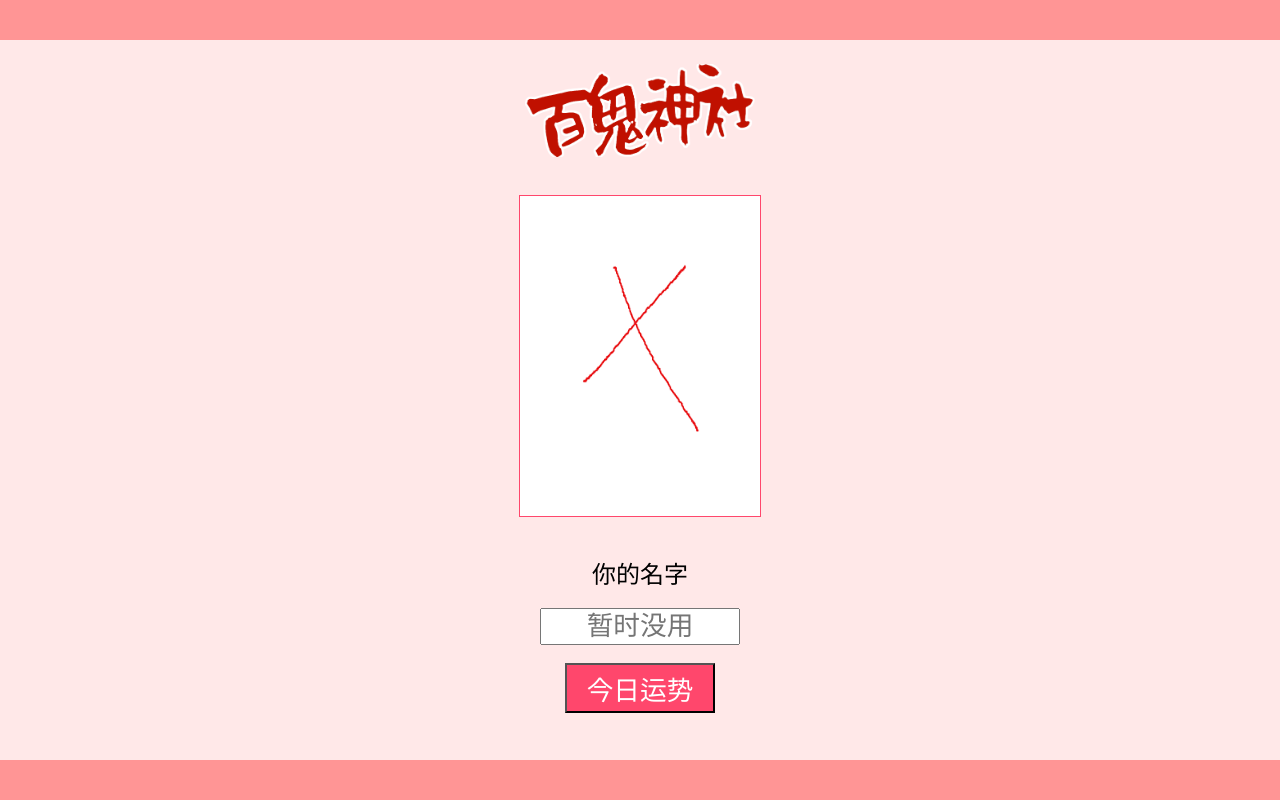
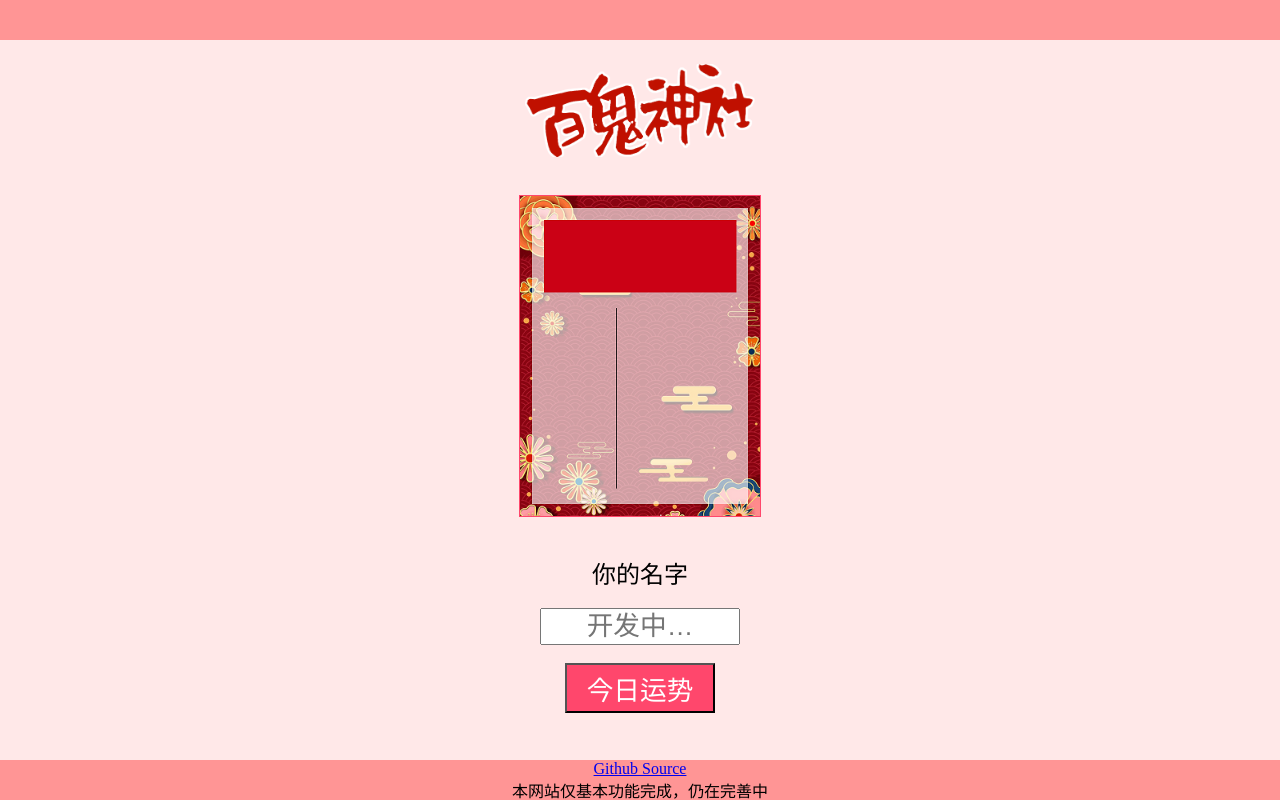
Before and after one commit to Kotori815/Nakiri-Fortune, a Flask app: page / in a window 1280 px wide. Run offline with Flask 2, Linux system fonts and the light colour scheme.

Commit message:
finalize

```diff
--- a/app.py
+++ b/app.py
@@ -26,6 +26,7 @@
 TEXT_FILE = readJson("text.json")
 # general background image
 BACKGROUND_IMG = Image.open(os.path.join(RES_FOLDER, "background.png"))
+goutu_list = [Image.open(os.path.join(GOUTU_FOLDER, goutu)) for goutu in os.listdir(GOUTU_FOLDER)]
 
 # defining api
 @app.route('/', methods=['GET'])
@@ -34,10 +35,12 @@
 
 @app.route('/generate', methods=['POST'])
 def generate():
-    name = request.form['name']
+    if len(request.form['name']):
+        with open("logger", "a", encoding="utf-8") as f:
+            f.write("username: {}\n".format(request.form['name']))
 
-    fortune = generateFortune(FORTUNE_FILE, TEXT_FILE)
-    result = drawImage(BACKGROUND_IMG, fortune)
+    fortune = generateFortune(FORTUNE_FILE, len(goutu_list), TEXT_FILE)
+    result = drawImage(BACKGROUND_IMG, goutu_list[fortune['goutu']], fortune)
     dataUrl = PILImage2Base64(result)
 
     return jsonify({'code': 0,
--- a/templates/index.html
+++ b/templates/index.html
@@ -4,6 +4,7 @@
     <title>Nakiri Fortune</title>
     <link type="text/css" rel="stylesheet" href="static/css/style.css"/>
     <script src="http://code.jquery.com/jquery-latest.js"></script>
+    <link rel="icon" href="static/img/favicon.ico"/>
 </html>
 <body>
     <div class="stripe top"></div>
@@ -18,7 +19,7 @@
     <div class="main-div">
         <div>
             <label id="name-label">你的名字</label><br><br>
-            <input type="" name="name" id="name-input" size="7" maxlength="7" placeholder="暂时没用"><br><br>
+            <input type="" name="name" id="name-input" size="10" maxlength="10" placeholder="开发中…"><br><br>
             <input type="button" id='sub-btn' value='今日运势' onclick="submit()">
         </div>
         <script>function submit(){
@@ -40,7 +41,13 @@
         }</script>
         <script>$("#sub-btn").click(()=>{$("#sub-btn").val('生成中…')})</script>
     </div>
+
+    <div></div>
+
     <br><br>
 
-    <div class="stripe bottom"></div>
+    <div class="stripe bottom">
+        <a href="https://github.com/Kotori815/Nakiri-Fortune">Github Source</a><br>
+        本网站仅基本功能完成，仍在完善中
+    </div>
 </body>
--- a/util.py
+++ b/util.py
@@ -14,7 +14,7 @@
 
 # goutu / GOUTU refers to the paintings of nakiri-ayame
 
-def generateFortune(fortuneList, textDict):
+def generateFortune(fortuneList, goutu_num, textDict):
     """
     Randomly generate a fortune-telling result and refer to a goutu.
     """
@@ -27,11 +27,11 @@
     text_list = textDict[fortune['name']]
     result['content'] = random.choice(text_list)
     # random choose a goutu
-    result['goutu'] = random.choice(os.listdir(GOUTU_FOLDER))
+    result['goutu'] = random.randint(0, goutu_num-1)
 
     return result
 
-def drawImage(background_img, result):
+def drawImage(background_img, goutu, result):
     """
     Draw a fortune-telling card according to the result generated in last step.
     """
@@ -41,11 +41,9 @@
     fnt_title = ImageFont.truetype(os.path.join(RES_FOLDER, FONT_NAME), size=FONT_SIZE_TITLE)
     draw.text(POS_TITLE, result['name'], fill="white", font=fnt_title, anchor="mm")
     # draw goutu
-    goutu = Image.open(os.path.join(GOUTU_FOLDER, result['goutu']))
     arr = np.array(goutu)
     mask = Image.fromarray(arr[:,:,3] != 0)
     w, h = goutu.size
-    print(result['goutu'], w, h)
     goutu_box = ((int)(GOUTU_ANCHOR[0] - w/2), (int)(GOUTU_ANCHOR[1] - h), (int)(GOUTU_ANCHOR[0] + w/2), (int)(GOUTU_ANCHOR[1]))
     new.paste(goutu, box=goutu_box, mask=mask)
     # write text
```
Also changed, not shown: res/text.json (+1 -1 lines), README.md, assets/sample.png (added), static/img/alter.png.
